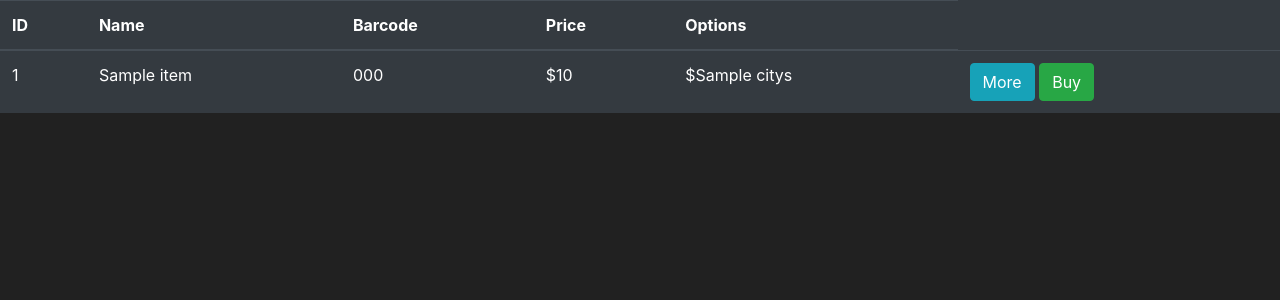
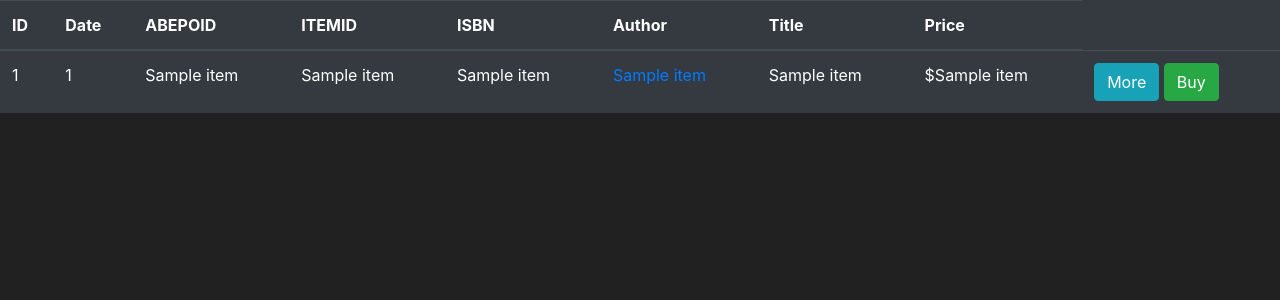
Before and after one commit to Mike-in-Maine/FlaskMarket, a Flask app: template templates/market.html in a window 1280 px wide. Shown: the part 56-356 px from the top of the page. Run offline with Flask 2, Linux system fonts and the light colour scheme; the template is opened without the code that fills it: most values are stand-ins (such as "Sample title", 1, 10 or a date in 2020); some libraries are stand-ins or nearby versions.

Commit message:
Database working on table 'orders'

```diff
--- a/market.py
+++ b/market.py
@@ -1,5 +1,8 @@
 from flask import Flask
 from flask import render_template
+from flask_wtf import FlaskForm
+from wtforms import StringField, SubmitField
+from wtforms.validators import DataRequired
 from flask_sqlalchemy import SQLAlchemy
 import sqlalchemy
 from sqlalchemy import create_engine
@@ -9,15 +12,23 @@ import xml.etree.ElementTree as ET
 import xmltodict, json
 import untangle
 import pymysql
+import sqlite3
 
 app = Flask(__name__)
-app.config['SQLALCHEMY_DATABASE_URI']= 'sqlite:///market.db'
+app.config['SQLALCHEMY_DATABASE_URI']= 'mysql+pymysql://miky1973:itff2020@mysql.irish-booksellers.com:3306/irishbooksellers'
 db = SQLAlchemy(app)
 
-app2 = Flask(__name__)
-app2.config['SQLALCHEMY_DATABASE_URI']= 'sqlite:///market.db'
-db2 = SQLAlchemy(app)
 
+#app = Flask(__name__)
+#app.config['SQLALCHEMY_DATABASE_URI']= 'sqlite:///market.db'
+#db = SQLAlchemy(app)
+
+app.config['SECRET_KEY'] = ""
+
+def get_db_connection():
+    #conn = sqlite3.connect('market.db')
+    conn = sqlalchemy.create_engine('mysql+pymysql://miky1973:itff2020@mysql.irish-booksellers.com:3306/irishbooksellers')
+    return conn
 
 class Item(db.Model):
     id = db.Column(db.Integer(), primary_key=True)
@@ -29,8 +40,14 @@ class Item(db.Model):
     def __repr__(self):
         return f'Item {self.Item}'
 
+
 @app.route('/')
 def home_page():
+    #conn = get_db_connection()
+    #prices = conn.execute('SELECT * FROM orders ORDER BY 1').fetchall()
+    #print(prices)
+    #conn.close()
+
     return render_template('home.html')
 
 @app.route('/home')
@@ -39,9 +56,14 @@ def home():
 
 @app.route('/market')
 def market_page():
-
-    items = Item.query.all()
-    return render_template('market.html', items = items, citys = citys)
+    pd.set_option('display.max_rows', None)
+    pd.set_option('display.max_columns', None)
+    pd.set_option('display.width', None)
+    conn = get_db_connection()
+    items = conn.execute('SELECT * FROM orders ORDER BY ORDERDATE DESC LIMIT 300').fetchall()
+    #df = pd.DataFrame(items)
+    #df.sort_values(by=[1], inplace=True, ascending = True)
+    return render_template('market.html', items = items)
 
 def get_abe_API_neworders():
     df = pd.DataFrame()
--- a/templates/market.html
+++ b/templates/market.html
@@ -8,21 +8,28 @@
             <tr>
                 <!-- Your Columns HERE -->
                 <th scope="col">ID</th>
-                <th scope="col">Name</th>
-                <th scope="col">Barcode</th>
+                <th scope="col">Date</th>
+                <th scope="col">ABEPOID</th>
+                <th scope="col">ITEMID</th>
+                <th scope="col">ISBN</th>
+                <th scope="col">Author</th>
+                <th scope="col">Title</th>
                 <th scope="col">Price</th>
-                <th scope="col">Options</th>
 
             </tr>
         </thead>
         <tbody>
             {% for item in items %}
             <tr>
-                <td>{{ item.id }}</td>
-                <td>{{ item.name }}</td>
-                <td>{{ item.barcode }}</td>
-                <td>${{ item.price }}</td>
-                <td>${{ citys }}</td>
+                <td>{{ item[0] }}</td>
+                <td>{{ item[0] }}</td>
+                <td>{{ item[2] }}</td>
+                <td>{{ item[3] }}</td>
+                <td>{{ item[5] }}</td>
+                <td><a href="http://www.google.com">{{ item[6] }}</a></td>
+                <td>{{ item[7] }}</td>
+                <td>${{ item[10] }}</td>
+
                 <td>
                     <button class="btn btn-outline btn-info">More</button>
                     <button class="btn btn-outline btn-success">Buy</button>
```
Also changed, not shown: templates/home.html (+6 -1 lines).
